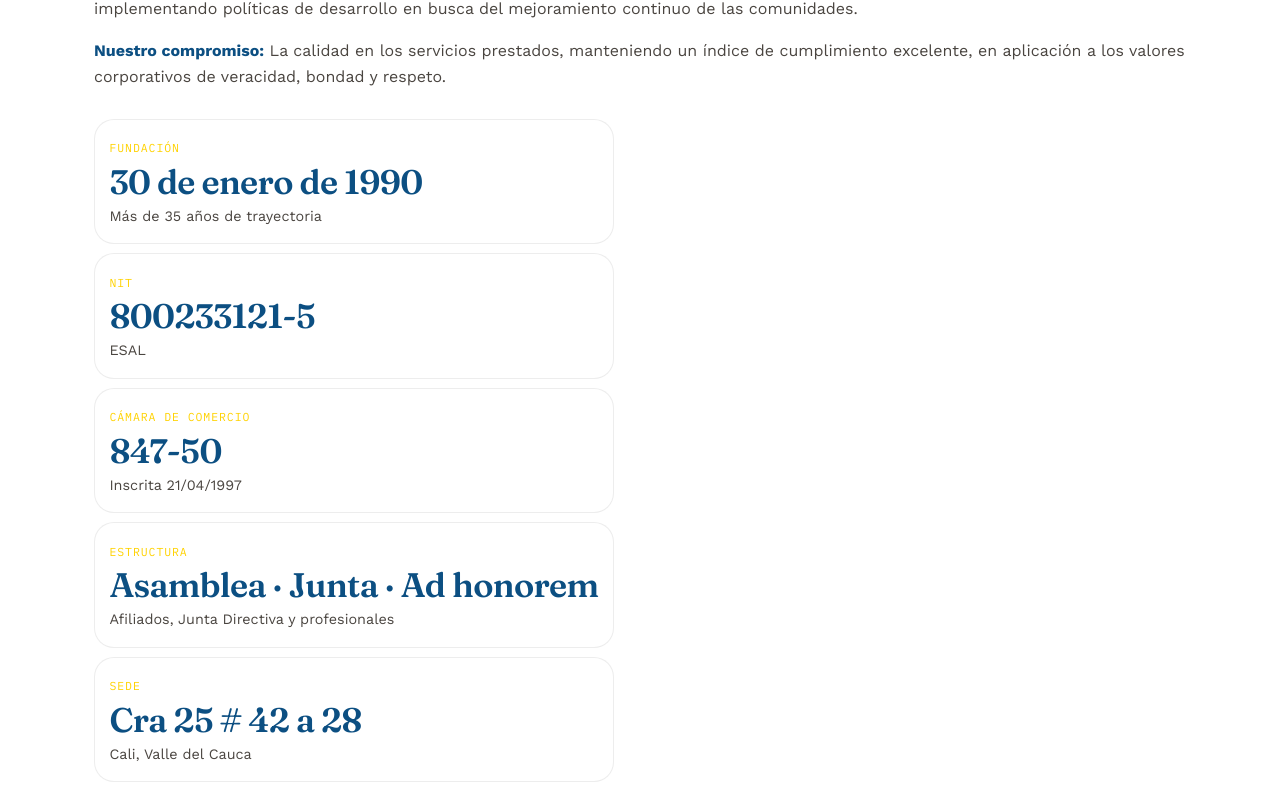
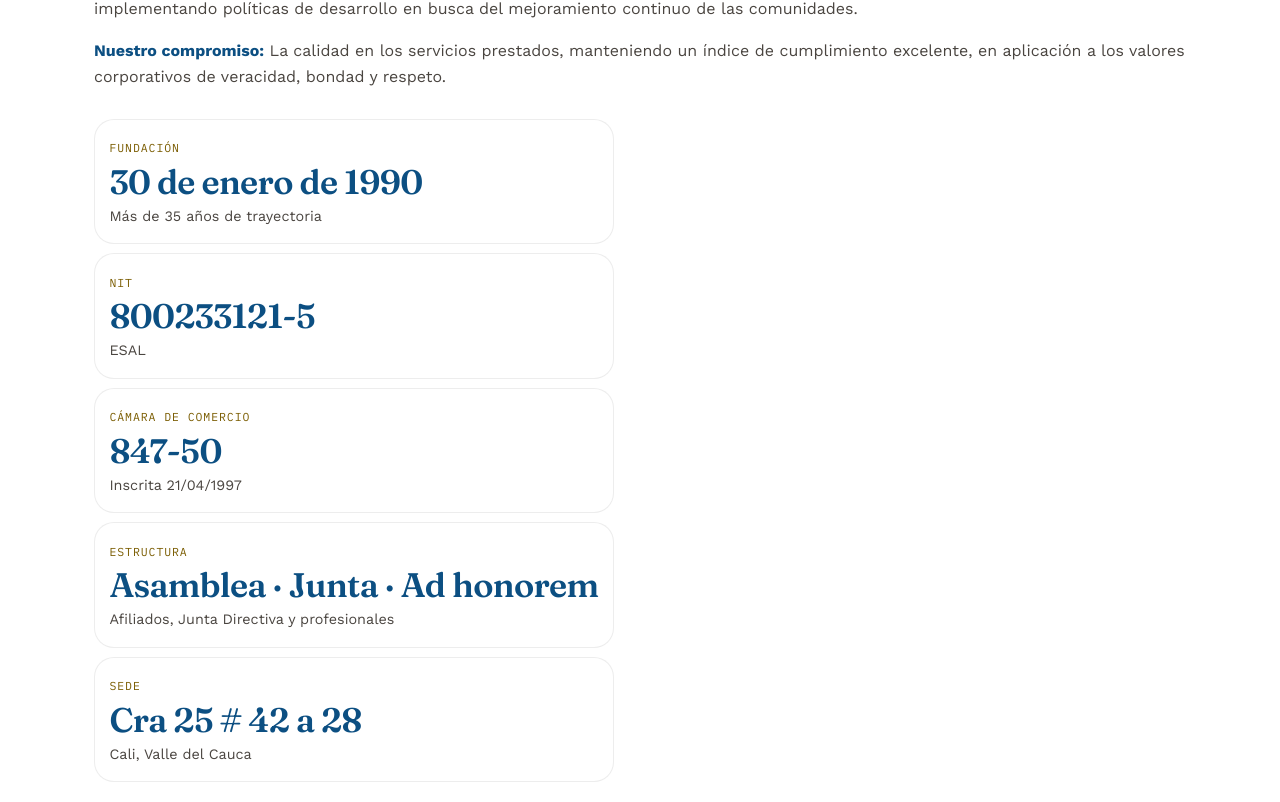
Before and after one commit to haimerb/inpoga, a React (Vite) app in the folder react-app/: page / in a window 1280 px wide. Shown: the part 1278-2080 px from the top of the page. Built offline with nearby package versions, Linux system fonts and the light colour scheme.

Commit message:
fix: contraste accesible del dorado sobre fondos claros con gold.dark (#3)

```diff
--- a/react-app/src/components/Ejes.jsx
+++ b/react-app/src/components/Ejes.jsx
@@ -61,7 +61,7 @@ export default function Ejes() {
                   <Typography
                     component="small"
                     variant="caption"
-                    sx={{ fontSize: '0.62rem', color: 'gold.main' }}
+                    sx={{ fontSize: '0.62rem', color: 'gold.dark', fontWeight: 600 }}
                   >
                     {e.sub}
                   </Typography>
--- a/react-app/src/components/Nosotros.jsx
+++ b/react-app/src/components/Nosotros.jsx
@@ -54,7 +54,7 @@ export default function Nosotros() {
                       '&:hover': { transform: 'translateY(-3px)', boxShadow: '0 6px 20px rgba(12,79,130,0.06)', borderLeftColor: 'terracotta.main' },
                     }}
                   >
-                    <Typography variant="caption" sx={{ color: 'gold.main', mb: 0.5 }}>
+                    <Typography variant="caption" sx={{ color: 'gold.dark', mb: 0.5 }}>
                       {f.label}
                     </Typography>
                     <Typography component="strong" variant="h4" sx={{ display: 'block', color: 'primary.main' }}>
--- a/react-app/src/theme.js
+++ b/react-app/src/theme.js
@@ -4,7 +4,7 @@ const theme = createTheme({
   palette: {
     primary: { main: '#0c4f82', light: '#1a7cc7', dark: '#083a5c', contrastText: '#fff' },
     secondary: { main: '#1a7cc7', contrastText: '#fff' },
-    gold: { main: '#ffd200', dark: '#e6b800' },
+    gold: { main: '#ffd200', dark: '#7a5c00', contrastText: '#3a2f00' },
     terracotta: { main: '#b55a3a' },
     success: { main: '#2e7d32', light: '#e8f5e9', border: '#a5d6a7' },
     error: { main: '#c62828', light: '#fbe9e7', border: '#ef9a9a' },
```
Also changed, not shown: 1 other file (tests, documents, lock files or other folders).
